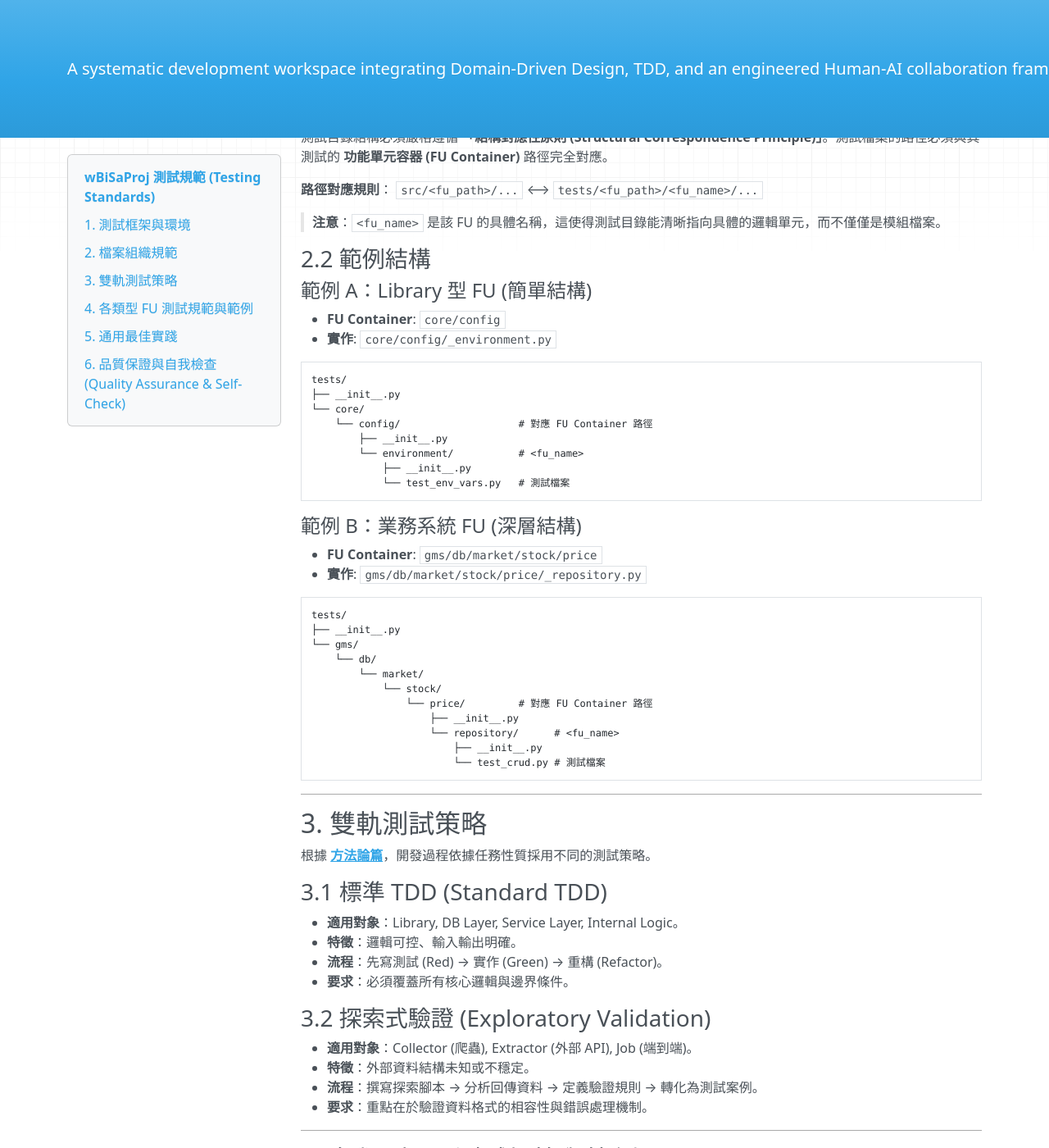
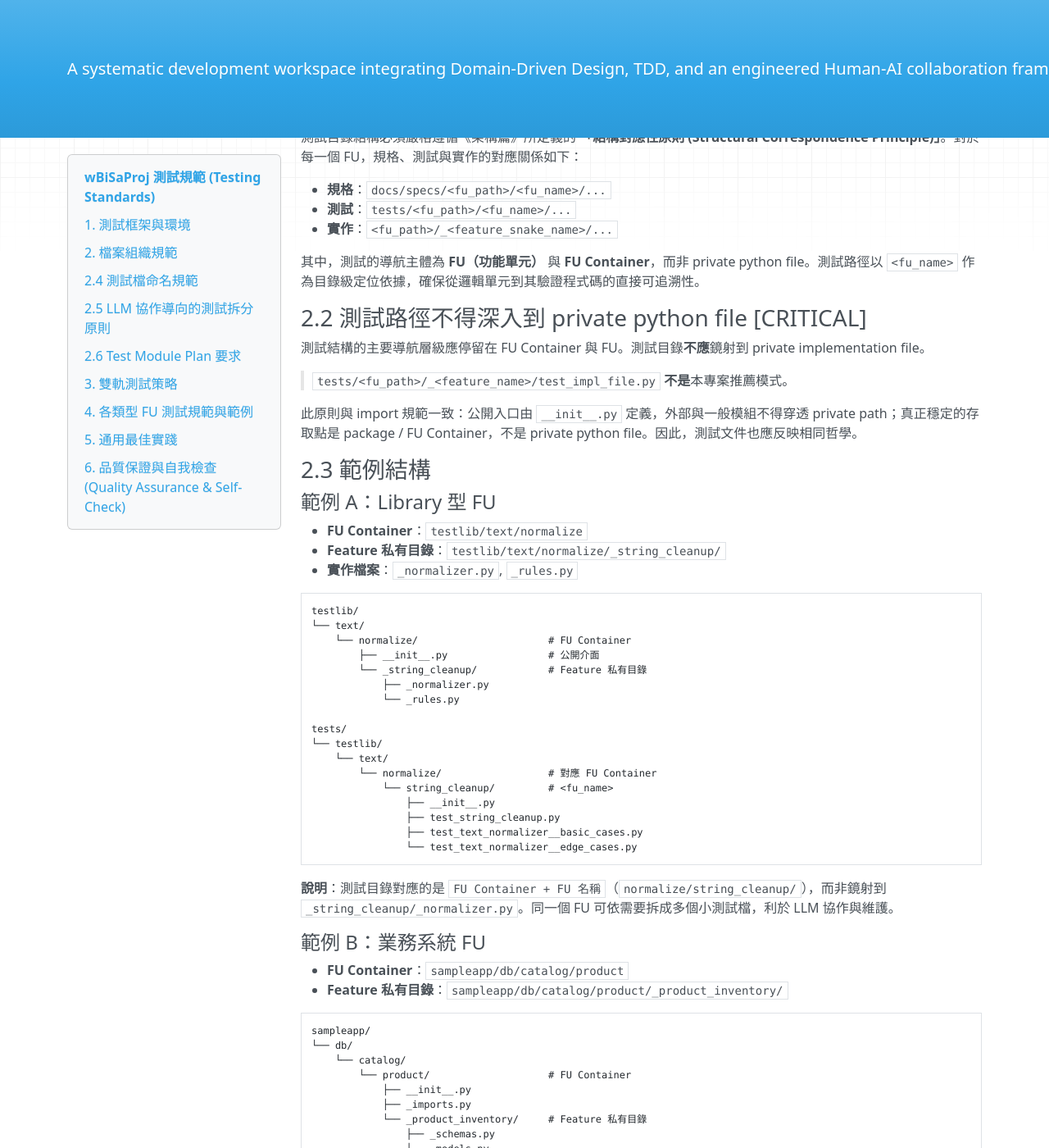
Before and after one commit to Wanini0209/wBiSaProj, an MkDocs documentation site: the page built from docs/standards/testing.md, in a window 1280 px wide and 1400 px high, scrolled down 1160 px. Shown: the whole window at 82% size. Built offline with MkDocs 1.6.1, drawn with Linux system fonts in a browser that asks for light colours; nearby versions of some CDN libraries; some of the changed text lies outside the part shown.

Commit message:
docs(project): revise test file organization and naming rules
- Rewrite §2.1 path correspondence to the authoritative model:
  specs/<fu_path>/<fu_name>, tests/<fu_path>/<fu_name>,
  <fu_path>/_<feature_snake_name>
- Add §2.2 rule: test paths must not mirror private implementation files
- Replace examples with neutral names using Feature-scoped
  private directories
- Add formal test file naming rules with subject priority,
  snake_case conversion, single-file and multi-file split patterns,
  and internal-only component default handling
- Add LLM-oriented test splitting guidance
- Add Test Module Plan requirement for specs/tests.md
- Update example titles and compliance checklist"

````diff
--- a/docs/standards/testing.md
+++ b/docs/standards/testing.md
@@ -51,55 +51,177 @@
 
 ### 2.1 結構對應性原則 [CRITICAL]
 
-測試目錄結構必須嚴格遵循 **「結構對應性原則 (Structural Correspondence Principle)」**。測試檔案的路徑必須與其測試的 **功能單元容器 (FU Container)** 路徑完全對應。
+測試目錄結構必須嚴格遵循《架構篇》所定義的 **「結構對應性原則 (Structural Correspondence Principle)」**。對於每一個 FU，規格、測試與實作的對應關係如下：
 
-**路徑對應規則**：
-`src/<fu_path>/...` ⟷ `tests/<fu_path>/<fu_name>/...`
+- **規格**：`docs/specs/<fu_path>/<fu_name>/...`
+- **測試**：`tests/<fu_path>/<fu_name>/...`
+- **實作**：`<fu_path>/_<feature_snake_name>/...`
 
-> **注意**：`<fu_name>` 是該 FU 的具體名稱，這使得測試目錄能清晰指向具體的邏輯單元，而不僅僅是模組檔案。
+其中，測試的導航主體為 **FU（功能單元）** 與 **FU Container**，而非 private python file。測試路徑以 `<fu_name>` 作為目錄級定位依據，確保從邏輯單元到其驗證程式碼的直接可追溯性。
 
-### 2.2 範例結構
+### 2.2 測試路徑不得深入到 private python file [CRITICAL]
 
-#### 範例 A：Library 型 FU (簡單結構)
+測試結構的主要導航層級應停留在 FU Container 與 FU。測試目錄**不應**鏡射到 private implementation file。
 
-- **FU Container**: `core/config`
-- **實作**: `core/config/_environment.py`
+> `tests/<fu_path>/_<feature_name>/test_impl_file.py` **不是**本專案推薦模式。
+
+此原則與 import 規範一致：公開入口由 `__init__.py` 定義，外部與一般模組不得穿透 private path；真正穩定的存取點是 package / FU Container，不是 private python file。因此，測試文件也應反映相同哲學。
+
+### 2.3 範例結構
+
+#### 範例 A：Library 型 FU
+
+- **FU Container**：`testlib/text/normalize`
+- **Feature 私有目錄**：`testlib/text/normalize/_string_cleanup/`
+- **實作檔案**：`_normalizer.py`, `_rules.py`
 
 ```text
+testlib/
+└── text/
+    └── normalize/                      # FU Container
+        ├── __init__.py                 # 公開介面
+        └── _string_cleanup/            # Feature 私有目錄
+            ├── _normalizer.py
+            └── _rules.py
+
 tests/
-├── __init__.py
-└── core/
-    └── config/                    # 對應 FU Container 路徑
-        ├── __init__.py
-        └── environment/           # <fu_name>
-            ├── __init__.py
-            └── test_env_vars.py   # 測試檔案
+└── testlib/
+    └── text/
+        └── normalize/                  # 對應 FU Container
+            └── string_cleanup/         # <fu_name>
+                ├── __init__.py
+                ├── test_string_cleanup.py
+                ├── test_text_normalizer__basic_cases.py
+                └── test_text_normalizer__edge_cases.py
 ```
 
-#### 範例 B：業務系統 FU (深層結構)
+**說明**：測試目錄對應的是 `FU Container + FU 名稱`（`normalize/string_cleanup/`），而非鏡射到 `_string_cleanup/_normalizer.py`。同一個 FU 可依需要拆成多個小測試檔，利於 LLM 協作與維護。
 
-- **FU Container**: `gms/db/market/stock/price`
-- **實作**: `gms/db/market/stock/price/_repository.py`
+#### 範例 B：業務系統 FU
+
+- **FU Container**：`sampleapp/db/catalog/product`
+- **Feature 私有目錄**：`sampleapp/db/catalog/product/_product_inventory/`
 
 ```text
+sampleapp/
+└── db/
+    └── catalog/
+        └── product/                    # FU Container
+            ├── __init__.py
+            ├── _imports.py
+            └── _product_inventory/     # Feature 私有目錄
+                ├── _schemas.py
+                ├── _models.py
+                └── _repository.py
+
 tests/
-├── __init__.py
-└── gms/
+└── sampleapp/
     └── db/
-        └── market/
-            └── stock/
-                └── price/         # 對應 FU Container 路徑
+        └── catalog/
+            └── product/               # 對應 FU Container
+                └── inventory/          # <fu_name>
                     ├── __init__.py
-                    └── repository/      # <fu_name>
-                        ├── __init__.py
-                        └── test_crud.py # 測試檔案
+                    ├── test_inventory.py
+                    └── test_inventory__error_handling.py
 ```
+
+**說明**：測試導航主體為 FU 名稱 `inventory`，而非 private file `_repository.py` 或 `_schemas.py`。
+
+---
+
+## 2.4 測試檔命名規範
+
+### 2.4.1 命名主體的優先順序
+
+測試檔命名的主體，依下列優先順序選擇：
+
+1. **單一公開元件名稱**（如 `__init__.py` 匯出的 class 或 function）
+2. **FU 名稱**
+3. **公開能力 / 公開行為名稱**
+
+**格式規則**：若主體來源為公開 class 名稱，測試檔名中的 `<public_component>` 應使用其 `snake_case` 形式。例如 `StockProfileRepository` → `test_stock_profile_repository.py`。
+
+**禁止事項**：不得預設以下列名稱作為主要導航主體：private python file 名稱、internal-only component 名稱、單純描述 implementation 細節但不具公開意義的名稱。此方向與「公開入口由 `__init__.py` 定義、一般模組不得穿透 private path」相一致。
+
+### 2.4.2 單檔命名規則
+
+若某 FU 目前僅有一個主要測試檔，使用 `test_<fu_name>.py` 或 `test_<public_component>.py`。
+
+```text
+test_string_cleanup.py
+test_text_normalizer.py
+```
+
+### 2.4.3 多檔拆分命名規則
+
+當同一 FU 的測試需要拆分時，使用 `test_<subject>__<aspect>.py`：
+
+- `subject`：此測試檔主要驗證的公開主體（公開元件名稱或 FU 名稱）
+- `aspect`：此測試檔負責的驗證切片
+
+```text
+test_text_normalizer__basic_cases.py
+test_text_normalizer__unicode_cases.py
+test_string_cleanup__error_handling.py
+test_string_cleanup__edge_cases.py
+```
+
+### 2.4.4 internal-only component 的預設處理
+
+FU 內部共用但未被提升為正式公開能力的 component，預設不作為獨立測試主體；其正確性應主要透過所屬公開元件或整個 FU 的對外行為進行驗證。
+
+若某個內部 helper、builder、mapper 仍未被提升為正式共用結構，通常表示它在架構上仍屬於某個較大功能的一部分；此時測試應優先驗證整體行為，而不是把該 internal 名稱提升為測試導航主角。
+
+### 2.4.5 允許的例外
+
+若某 internal-only component 的演算法、規則或邊界條件極複雜，且透過公開入口驗證會造成測試失焦，則可為其安排更細的測試切片；但測試檔名仍應優先反映公開主體或 FU 能力，而非直接反映 private file 名稱。
+
+**不建議**：
+
+```text
+test_query_builder.py
+```
+
+**建議**：
+
+```text
+test_order_query_service__query_composition.py
+test_string_cleanup__rule_composition.py
+```
+
+---
+
+## 2.5 LLM 協作導向的測試拆分原則
+
+為配合本專案的人機協作模式，測試檔應維持適中的責任範圍。當單一 FU 的測試內容過大時，應優先採用 `test_<subject>__<aspect>.py` 的方式拆分，而非將所有案例集中於單一巨型檔案中。
+
+拆分的目的包含：提升人類可讀性、降低 LLM 單次理解負擔、讓責任邊界更清楚。測試檔不應無限制膨脹成單一巨型檔案。
+
+---
+
+## 2.6 Test Module Plan 要求
+
+每個 FU 的 `docs/specs/<fu_path>/<fu_name>/tests.md` 不僅需列出測試案例，也**必須**包含一個 **Test Module Plan**，明確列出預計存在的測試模組與命名理由。
+
+**建議格式**：
+
+```markdown
+## Test Module Plan
+
+| File | Subject | Aspect | Purpose |
+|------|---------|--------|---------|
+| test_string_cleanup.py | string_cleanup | overall | 驗證整體清理能力的主要行為 |
+| test_text_normalizer__basic_cases.py | text_normalizer | basic_cases | 驗證一般輸入情境 |
+| test_text_normalizer__unicode_cases.py | text_normalizer | unicode_cases | 驗證 Unicode 與特殊字元情境 |
+```
+
+此 Plan 說明了測試模組的切分方式與命名依據，確保測試與規格、實作之間的直接可追溯性。
 
 ---
 
 ## 3. 雙軌測試策略
 
-根據 **[方法論篇](https://www.google.com/search?q=PROJECT_DESIGN-METHODOLOGY.md)**，開發過程依據任務性質採用不同的測試策略。
+根據 **[方法論篇](PROJECT_DESIGN-METHODOLOGY.md)**，開發過程依據任務性質採用不同的測試策略。
 
 ### 3.1 標準 TDD (Standard TDD)
 
@@ -127,7 +249,7 @@
 - **測試策略**：標準單元測試。
 - **依賴處理**：無須 Mock。
 
-**範例 (core/utils/time.py)**：
+**範例 (FU Container: core/utils/time)**：
 
 ```python
 import pytest
@@ -156,7 +278,7 @@
     - **使用 SQLite In-Memory**：使用 `sqlite_session` fixture 進行快速、隔離的真實 DB 操作。
 - **標記**：`@pytest.mark.database`, `@pytest.mark.integration`
 
-**範例 (gms/db/market/stock/price)**：
+**範例 (FU Container: gms/db/market/stock/price)**：
 
 ```python
 import pytest
@@ -196,7 +318,7 @@
     - **依賴注入**：透過構造函數注入 Mock 物件。
 - **標記**：`@pytest.mark.unit`
 
-**範例 (gms/service/market/analysis)**：
+**範例 (FU Container: gms/service/market/analysis)**：
 
 ```python
 import pytest
@@ -233,7 +355,7 @@
     - **使用 Dependency Overrides**：FastAPI 特有的測試機制。
 - **標記**：`@pytest.mark.api`, `@pytest.mark.unit`
 
-**範例 (gms/api/market/stock)**：
+**範例 (FU Container: gms/api/market/stock)**：
 
 ```python
 import pytest
@@ -406,7 +528,9 @@
 
 ### 6.2 架構合規性檢查 (Architectural Compliance) [CRITICAL]
 
-- [ ] **路徑對應性**: 測試檔案路徑是否嚴格對應 FU Container 路徑？(例如 `tests/gms/api/user` 對應 `gms/api/user`)。
+- [ ] **路徑對應性**: 測試檔案路徑是否遵循 `tests/<fu_path>/<fu_name>/...` 的 FU 級目錄結構？
+- [ ] **私有路徑隔離**: 測試目錄是否避免鏡射 private implementation file（如 `_<feature_name>/`）？
+- [ ] **命名合規性**: 測試檔名是否以公開主體或 FU 名稱為導航主體，而非 private file 名稱？
 - [ ] **跨平台相容性**:
     - [ ] 是否使用 `tmp_path` 而非硬編碼路徑 (`/root/`, `/tmp/`, `C:\`)？
     - [ ] Mock 檔案 I/O 時是否同時考慮 `builtins.open` 與 `Path.open`？
````
